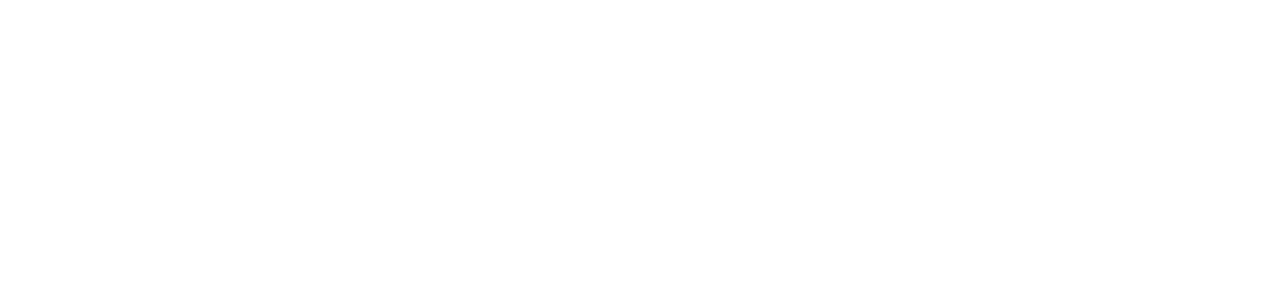
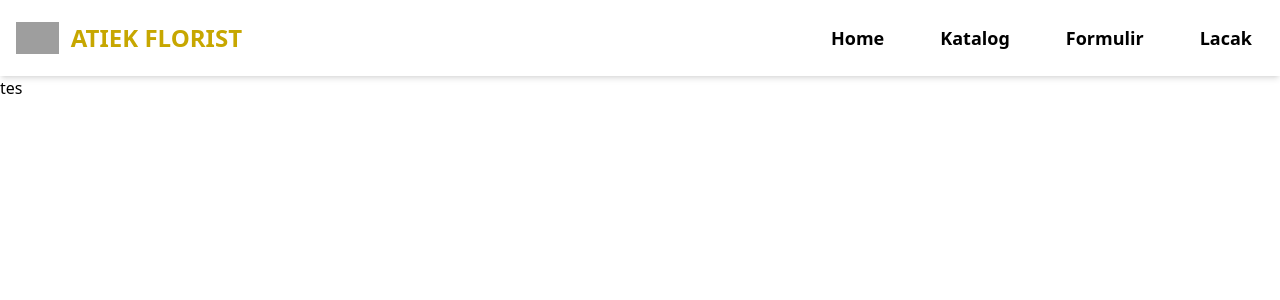
Before and after one commit to sakhahidayah/Atiek-florist-app, a React (Vite) app: page /formulir in a window 1280 px wide. Before the commit this address had no page. Shown: the top 300 px of the page. Built offline with nearby package versions, Linux system fonts and the light colour scheme; grey boxes are pictures that could not be loaded.

Commit message:
updated navbar

```diff
--- a/src/App.jsx
+++ b/src/App.jsx
@@ -2,8 +2,9 @@
 import Login from "./components/pages/Login";
 import Register from "./components/pages/Register";
 import Home from "./components/pages/Home";
-import About from "./components/pages/About";
+import Formulir from "./components/pages/Formulir";
 import Catalog from "./components/pages/Catalog";
+import Lacak from "./components/pages/Lacak";
 function App() {
   return (
     <>
@@ -13,8 +14,9 @@
           <Route path="/login" element={<Login />} />
           <Route path="/register" element={<Register />} />
           <Route path="/home" element={<Home />} />
-          <Route path="/about" element={<About />} />
+          <Route path="/formulir" element={<Formulir />} />
           <Route path="/catalog" element={<Catalog />} />
+          <Route path="/lacak" element={<Lacak />} />
         </Routes>
       </BrowserRouter>
     </>
--- a/src/components/molecules/MenuContent.jsx
+++ b/src/components/molecules/MenuContent.jsx
@@ -4,14 +4,23 @@
 import TruckImg from "../../assets/mdi_truck.png";
 
 const MenuContent = () => {
+  const handleCatalog = () => {
+    window.location.href = "/catalog";
+  };
+  const handleFormulir = () => {
+    window.location.href = "/formulir";
+  };
+  const handleLacak = () => {
+    window.location.href = "/lacak";
+  };
   return (
     <>
-      <div className="flex flex-col hover:bg-gray-100 cursor-pointer transition-all duration-300 rounded-lg gap-2 items-center justify-center p-3 shadow-md">
+      <div onClick={handleCatalog} className="flex flex-col hover:bg-gray-100 cursor-pointer transition-all duration-300 rounded-lg gap-2 items-center justify-center p-3 shadow-md">
         <img className="w-20 h-20 " src={Bouquet} alt="" />
         <h5 className="font-bold text-lg text-center text-[#C7A700]">PILIH MODEL</h5>
         <p className="text-center text-sm font-light ">Pilih Model Yang Anda Suka</p>
       </div>
-      <div className="flex flex-col hover:bg-gray-100 cursor-pointer transition-all duration-300 rounded-lg gap-2 items-center justify-center p-3 shadow-md">
+      <div onClick={handleFormulir} className="flex flex-col hover:bg-gray-100 cursor-pointer transition-all duration-300 rounded-lg gap-2 items-center justify-center p-3 shadow-md">
         <img className="w-20 h-20 " src={FormulirImg} alt="" />
         <h5 className="font-bold text-lg text-center text-[#C7A700]">ISI FORMULIR</h5>
         <p className="text-center text-sm font-light ">Isi Fromulir Pembelian</p>
@@ -21,7 +30,7 @@
         <h5 className="font-bold text-lg text-center text-[#C7A700]">PEMBAYARAN</h5>
         <p className="text-center text-sm font-light ">Bayar Dengan Berbagai Metode</p>
       </div>
-      <div className="flex flex-col hover:bg-gray-100 cursor-pointer transition-all duration-300 rounded-lg gap-2 items-center justify-center p-3 shadow-md">
+      <div onClick={handleLacak} className="flex flex-col hover:bg-gray-100 cursor-pointer transition-all duration-300 rounded-lg gap-2 items-center justify-center p-3 shadow-md">
         <img className="w-20 h-20 " src={TruckImg} alt="" />
         <h5 className="font-bold text-lg text-center text-[#C7A700]">TUNGGU PESANAN</h5>
         <p className="text-center text-sm font-light ">Tunggu Pesanan Dirumah</p>
--- /dev/null
+++ b/src/components/pages/Formulir.jsx
@@ -0,0 +1,12 @@
+import React from "react";
+import Navbar from "../templates/Navbar";
+const Formulir = () => {
+  return (
+    <>
+      <Navbar />
+      <div>tes</div>
+    </>
+  );
+};
+
+export default Formulir;
--- a/src/components/pages/About.jsx
+++ b/src/components/pages/Lacak.jsx
@@ -1,6 +1,7 @@
 import React from "react";
 import Navbar from "../templates/Navbar";
-const About = () => {
+
+const Lacak = () => {
   return (
     <>
       <Navbar />
@@ -9,4 +10,4 @@
   );
 };
 
-export default About;
+export default Lacak;
--- a/src/components/templates/Navbar.jsx
+++ b/src/components/templates/Navbar.jsx
@@ -10,7 +10,7 @@
           <img src="https://i.pinimg.com/1200x/fa/13/1e/fa131ea0dd87eb24f17f19ae76e9eaef.jpg" className="h-8" alt="Flowbite Logo" />
           <span className="self-center text-2xl font-semibold whitespace-nowrap text-[#C7A700]">ATIEK FLORIST</span>
         </div>
-        <button onClick={() => setIsOpen(!isOpen)} data-collapse-toggle="navbar-default" type="button" className="inline-flex items-center p-2 w-10 h-10 justify-center text-sm  rounded-lg md:hidden hover:bg-[#C7A700] focus:outline-none focus:ring-2  hover:text-white  " aria-controls="navbar-default" aria-expanded="false">
+        <button onClick={() => setIsOpen(!isOpen)} type="button" className="inline-flex items-center p-2 w-10 h-10 justify-center text-sm  rounded-lg md:hidden hover:bg-[#C7A700] focus:outline-none focus:ring-2  hover:text-white  " aria-controls="navbar-default" aria-expanded="false">
           <span className="sr-only">Open main menu</span>
           <svg className="w-5 h-5" aria-hidden="true" xmlns="http://www.w3.org/2000/svg" fill="none" viewBox="0 0 17 14">
             <path stroke="currentColor" strokeLinecap="round" strokeLinejoin="round" strokeWidth="2" d="M1 1h15M1 7h15M1 13h15" />
@@ -24,23 +24,18 @@
               </a>
             </li>
             <li>
-              <a href="/about" className="block py-2 px-3  hover:text-white font-semibold text-lg md:hover:text-[#C7A700]">
-                Tentang
-              </a>
-            </li>
-            <li>
               <a href="/catalog" className="block py-2 px-3  hover:text-white font-semibold text-lg md:hover:text-[#C7A700]">
                 Katalog
               </a>
             </li>
             <li>
-              <a href="/lacak" className="block py-2 px-3  hover:text-white font-semibold text-lg md:hover:text-[#C7A700]">
-                Lacak
+              <a href="/formulir" className="block py-2 px-3  hover:text-white font-semibold text-lg md:hover:text-[#C7A700]">
+                Formulir
               </a>
             </li>
             <li>
-              <a href="/kontak" className="block py-2 px-3  hover:text-white font-semibold text-lg md:hover:text-[#C7A700]">
-                Kontak
+              <a href="/lacak" className="block py-2 px-3  hover:text-white font-semibold text-lg md:hover:text-[#C7A700]">
+                Lacak
               </a>
             </li>
           </ul>
```
